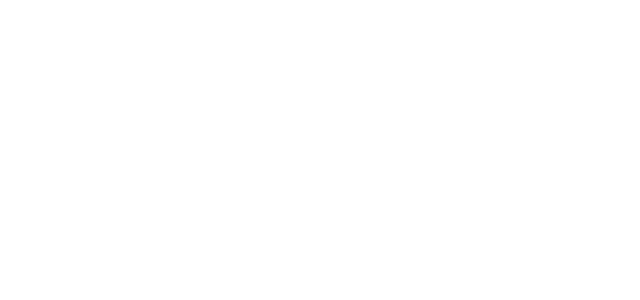
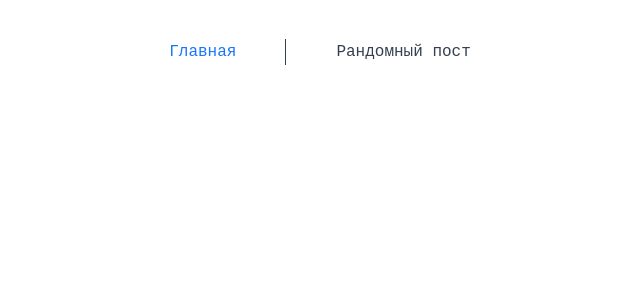
Before and after one commit to ksenia-ivanchenko/blog, a React (Vite) app: page / in a window 1280 px wide. Shown: the top 300 px of the page, without its empty margins (320-960 px from the left). Built offline with nearby package versions, Linux system fonts and the light colour scheme.

Commit message:
L2-5 добавлены табы и хедер

```diff
--- a/package.json
+++ b/package.json
@@ -24,6 +24,7 @@
   },
   "dependencies": {
     "axios": "^1.8.2",
+    "clsx": "^2.1.1",
     "react": "^19.0.0",
     "react-dom": "^19.0.0",
     "react-router-dom": "^7.3.0"
--- a/src/app/App.tsx
+++ b/src/app/App.tsx
@@ -2,6 +2,7 @@
 import { Layout } from './layout/layout';
 import { createBrowserRouter, RouterProvider } from 'react-router-dom';
 import { MainPage, RandomPost } from '@pages';
+import './index.scss';
 
 const router = createBrowserRouter([
   {
--- a/src/app/index.scss
+++ b/src/app/index.scss
@@ -7,6 +7,7 @@
   box-sizing: border-box;
   padding: 0;
   margin: 0;
+  font-family: $main-font;
 }
 
 /* Улучшаем рендеринг текста */
--- /dev/null
+++ b/src/shared/styles/variables.scss
@@ -0,0 +1,4 @@
+$bg-brand: rgb(25 117 255 / 100%);
+$text-secondary: rgb(52 64 81 / 100%);
+$main-font: monospace, serif;
+$bg-hover-primary: rgb(0 82 204 / 100%);
--- /dev/null
+++ b/src/shared/ui/tabs/tabs.module.scss
@@ -0,0 +1,21 @@
+.link {
+  position: relative;
+  display: flex;
+  gap: 20px;
+  align-items: center;
+  color: $text-secondary;
+  text-decoration: none;
+  transition: all 0.3s ease-in-out;
+
+  &:hover {
+    color: $bg-brand;
+  }
+
+  &:active {
+    color: $bg-brand;
+  }
+}
+
+.linkActive {
+  color: $bg-brand;
+}
--- a/src/shared/ui/tabs/tabs.tsx
+++ b/src/shared/ui/tabs/tabs.tsx
@@ -1 +1,24 @@
-export const Tabs = () => <></>;
+import clsx from 'clsx';
+import { NavLink } from 'react-router-dom';
+import styles from './tabs.module.scss';
+
+type TabsProps = {
+  routes: Array<{ name: string; path: string }>;
+  containerClassName?: string;
+};
+
+export const Tabs = ({ routes, containerClassName }: TabsProps) => (
+  <nav className={clsx(styles.nav, containerClassName)}>
+    {routes.map((route, index) => (
+      <NavLink
+        to={route.path}
+        className={({ isActive }) =>
+          clsx(styles.link, isActive && styles.linkActive)
+        }
+        key={index} // использую в качестве key индекс в массиве, так как предполагается, что динамически массив роутов меняться не может
+      >
+        {route.name}
+      </NavLink>
+    ))}
+  </nav>
+);
--- /dev/null
+++ b/src/widgets/header/helpers/getTabsRoutes.ts
@@ -0,0 +1,8 @@
+import { routes } from '@shared';
+
+export const getTabsRoutes = () => {
+  return [
+    { path: routes.main.getLink(), name: 'Главная' },
+    { path: routes.randomPost.getLink(), name: 'Рандомный пост' },
+  ];
+};
--- /dev/null
+++ b/src/widgets/header/ui/header.module.scss
@@ -0,0 +1,19 @@
+.tabs {
+  display: flex;
+  gap: 100px;
+}
+
+.header {
+  display: flex;
+  justify-content: center;
+  padding: 40px;
+}
+
+.tabs > *:not(:last-child)::after {
+  position: absolute;
+  right: -50px;
+  height: 110%;
+  pointer-events: none;
+  content: '';
+  border-right: 1px solid $text-secondary;
+}
--- a/src/widgets/header/ui/header.tsx
+++ b/src/widgets/header/ui/header.tsx
@@ -1 +1,11 @@
-export const Header = () => <></>;
+import { Tabs } from '@shared';
+import { getTabsRoutes } from '../helpers/getTabsRoutes';
+import styles from './header.module.scss';
+
+export const Header = () => {
+  return (
+    <header className={styles.header}>
+      <Tabs routes={getTabsRoutes()} containerClassName={styles.tabs} />
+    </header>
+  );
+};
--- a/vite.config.ts
+++ b/vite.config.ts
@@ -18,4 +18,11 @@
       '@widgets': path.resolve(__dirname, 'src/widgets'),
     },
   },
+  css: {
+    preprocessorOptions: {
+      scss: {
+        additionalData: `@use "@shared/styles/variables.scss" as *;`,
+      },
+    },
+  },
 });
```
Also changed, not shown: .stylelintrc.json, 1 other file (tests, documents, lock files or other folders).
